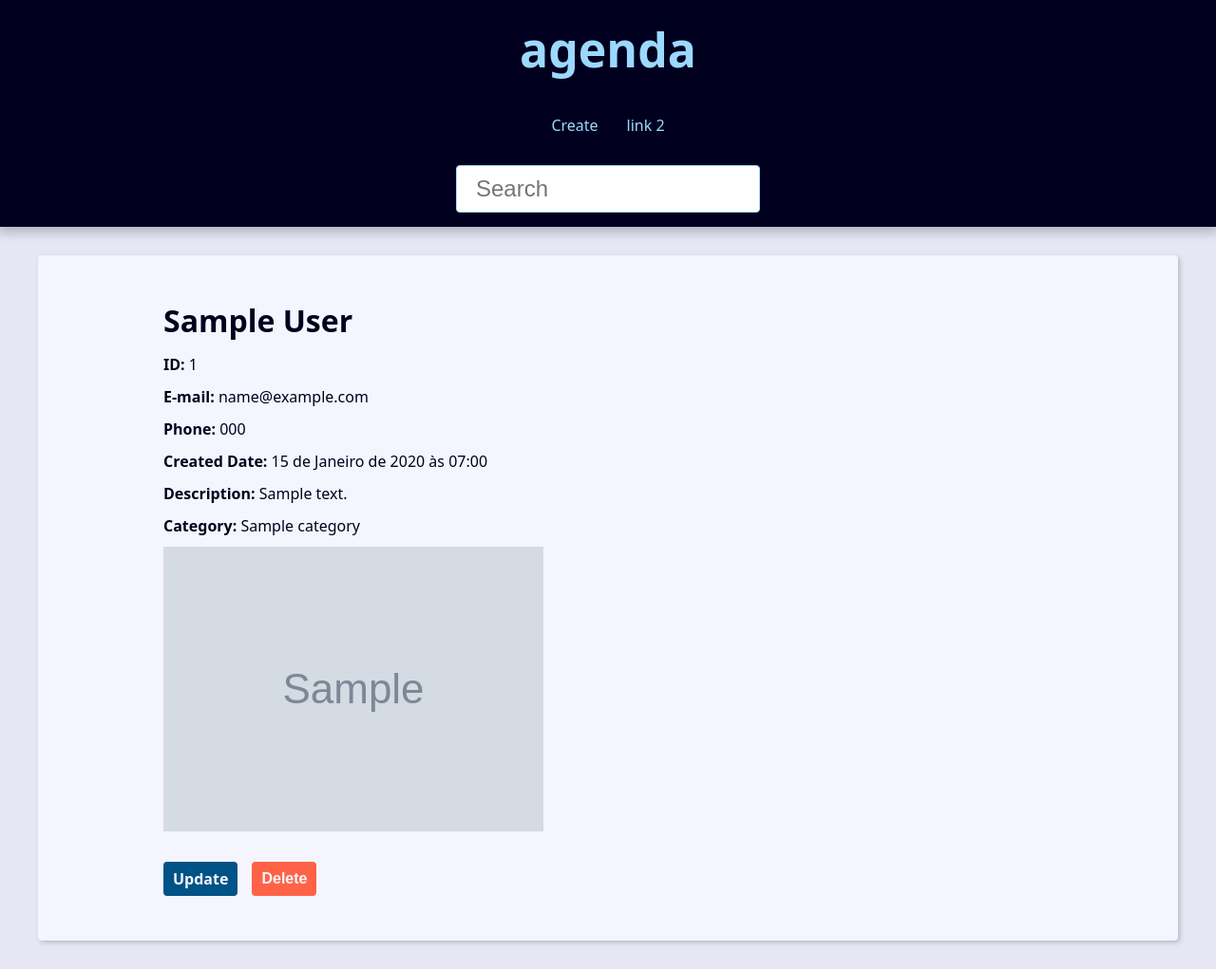
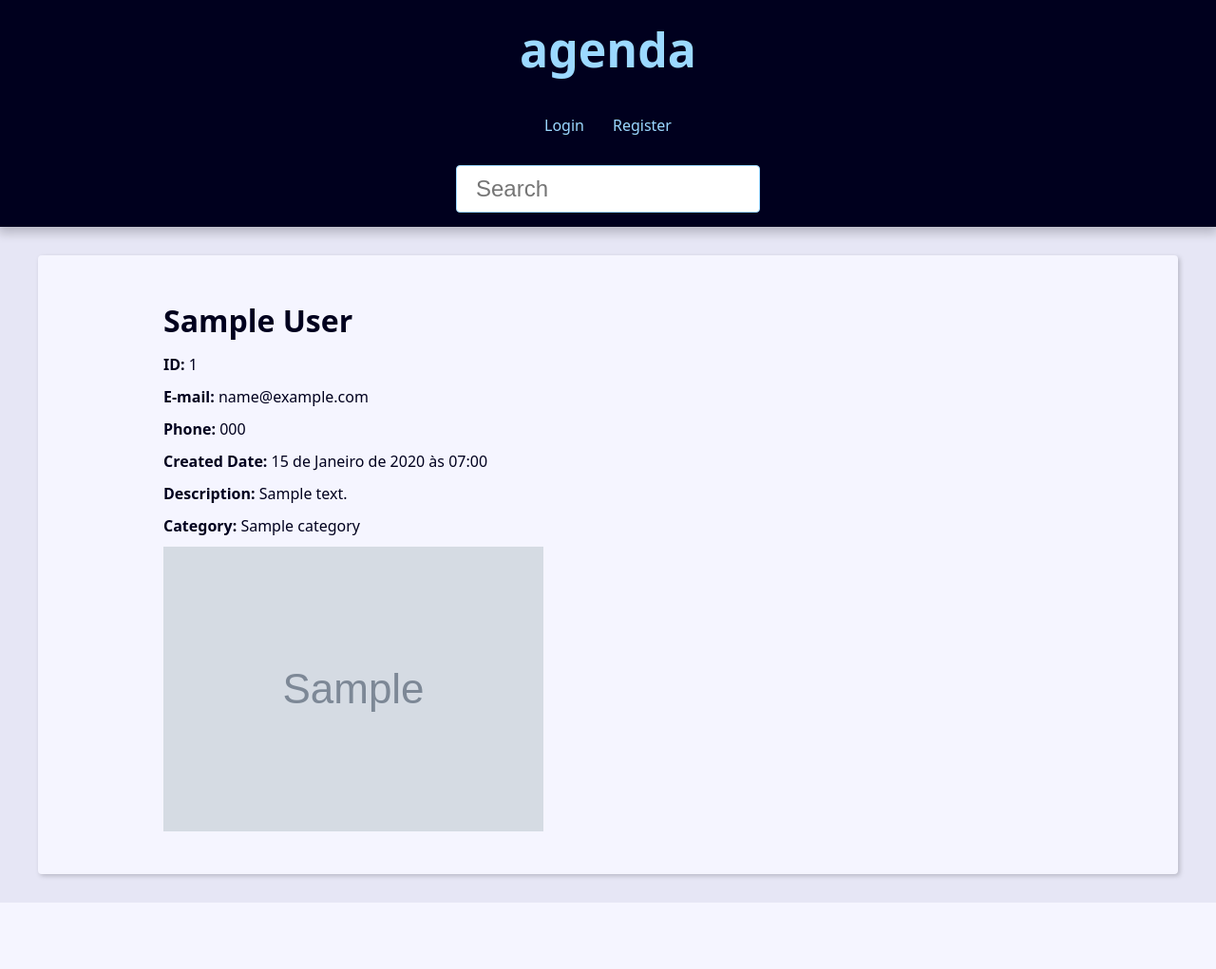
Before and after one commit to artvsantos/django_agenda, a Django app: page /contact/1/ in a window 1280 px wide. Shown: the whole page at 95% size. After the commit the page ends 951 px from the top, so only its background shows below. Run offline with Django 5.2, Linux system fonts and the light colour scheme; tables that the repository leaves empty hold one stand-in row (values such as "Sample post"); grey boxes marked "Sample" are stand-in pictures.

Commit message:
28/05/2024

```diff
--- a/base_templates/global/partials/_header.html
+++ b/base_templates/global/partials/_header.html
@@ -8,16 +8,24 @@
 
     <nav class="menu">
       <ul class="menu-list">
+      {% if user.is_authenticated %}
         <li class="menu-item">
-          <a href="{% url 'contact:create' %}" class="menu-link">
-            Create
-          </a>
+          <a href="{% url 'contact:create' %}" class="menu-link">Create</a>
         </li>
         <li class="menu-item">
-          <a href="" class="menu-link">
-            link 2
-          </a>
+          <a href="{% url 'contact:user_update' %}" class="menu-link">Profile</a>
         </li>
+        <li class="menu-item">
+          <a href="{% url 'contact:logout' %}" class="menu-link">Logout</a>
+        </li>
+      {% else %}
+        <li class="menu-item">
+          <a href="{% url 'contact:login' %}" class="menu-link">Login</a>
+        </li>
+        <li class="menu-item">
+          <a href="{% url 'contact:register' %}" class="menu-link">Register</a>
+        </li>
+      {% endif %}
       </ul>
     </nav>
 
--- a/contact/forms.py
+++ b/contact/forms.py
@@ -32,7 +32,8 @@ class ContactForm(forms.ModelForm):
             attrs={
                 'accept': 'image/*',
             }
-        )
+        ),
+        required=False
     )
 
     class Meta:
--- a/contact/templates/contact/contact.html
+++ b/contact/templates/contact/contact.html
@@ -19,6 +19,7 @@
       </p>
     {% endif %}
 
+    {% if user == contact.owner %}
       <div class="contact-links">
         <a class="btn btn-link" href="{% url 'contact:update' contact.id %}">Update</a>
 
@@ -33,5 +34,7 @@
           {% endif %}
         </form>
       </div>
+    {% endif %}
+
   </div>
 {% endblock content %}
--- a/contact/views/users_forms.py
+++ b/contact/views/users_forms.py
@@ -1,4 +1,5 @@
 from django.shortcuts import render, redirect
+from django.contrib.auth.decorators import login_required
 from django.contrib import auth, messages
 from django.contrib.auth.forms import AuthenticationForm
 
@@ -25,6 +26,7 @@ def register(request):
     )
 
 
+@login_required(login_url='contact:login')
 def user_update(request):
     form = RegisterUpdateForm(instance=request.user)
 
@@ -52,6 +54,7 @@ def user_update(request):
     return redirect('contact:user_update')
 
 
+@login_required(login_url='contact:login')
 def login_view(request):
     form = AuthenticationForm(request)
 
```
Also changed, not shown: contact/views/contact_forms.py (+8 -3 lines). Lines whose indentation alone changed are shown as unchanged.
